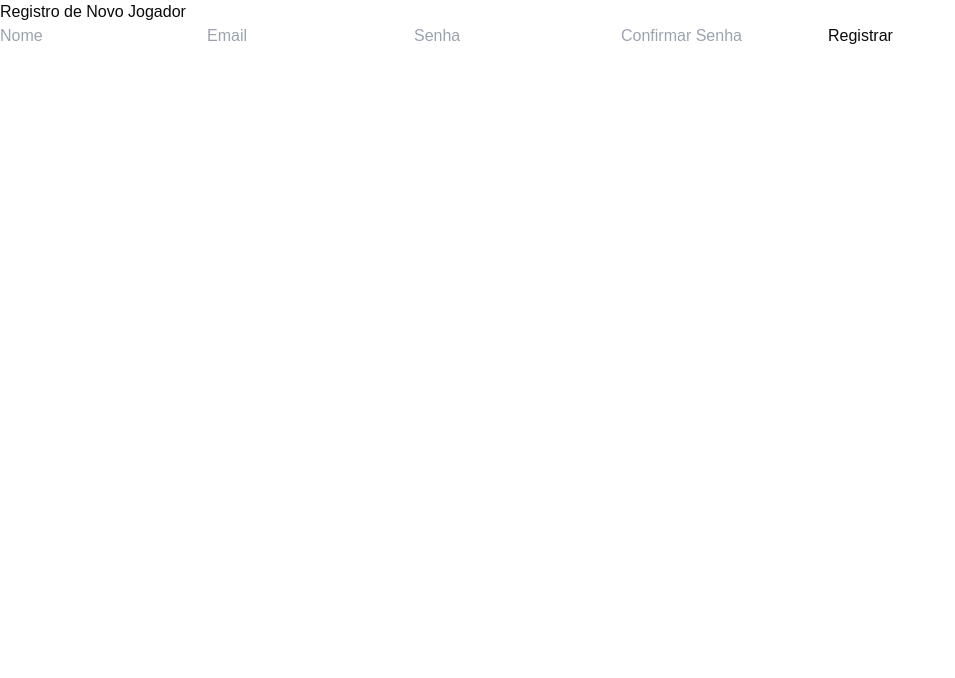
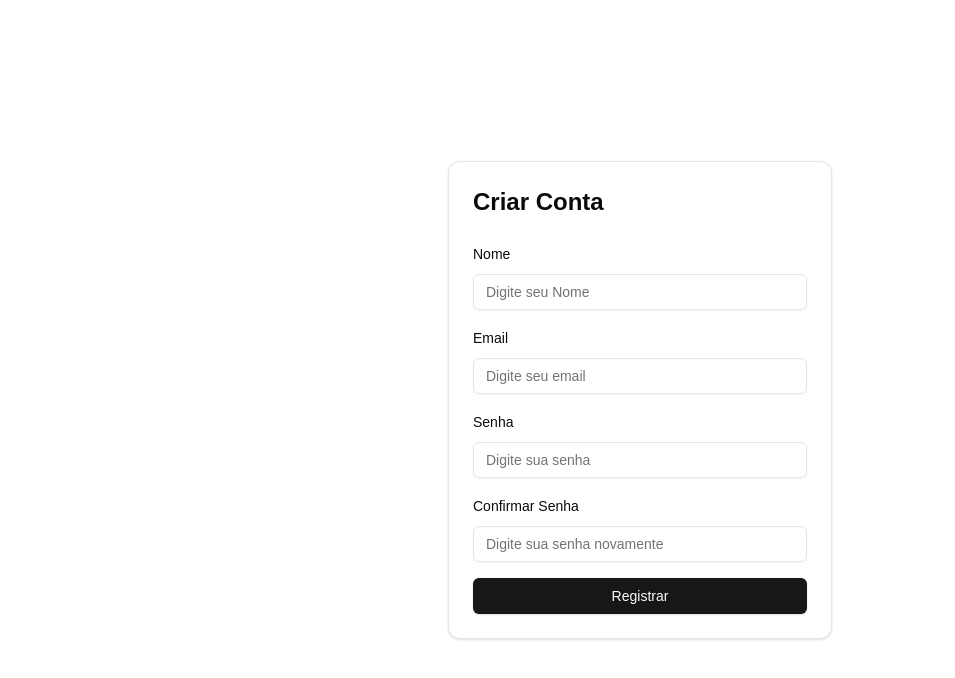
Before and after one commit to giolvani/bet-wallet, a Next.js app: page /auth/register in a window 1280 px wide. Shown: the top 678 px of the page, without its empty margins (0-955 px from the left). Built offline with nearby package versions, Linux system fonts and the light colour scheme.

Commit message:
style register page

```diff
--- a/src/components/pages/Register.tsx
+++ b/src/components/pages/Register.tsx
@@ -2,15 +2,21 @@
 
 import { useState } from 'react';
 import { useRouter } from 'next/navigation';
+import { Card, CardHeader, CardContent } from '@/components/ui/card';
+import { Input } from '@/components/ui/input';
+import { Button } from '@/components/ui/button';
+import { Label } from '@/components/ui/label';
+import { Alert, AlertDescription } from "@/components/ui/alert"
+import { ExclamationTriangleIcon } from "@radix-ui/react-icons"
 import api from '@/services/api';
 
 const RegisterPage = () => {
+    const router = useRouter();
     const [name, setName] = useState('');
     const [email, setEmail] = useState('');
     const [password, setPassword] = useState('');
     const [confirmPassword, setConfirmPassword] = useState('');
     const [errorMessage, setErrorMessage] = useState('');
-    const router = useRouter();
 
     const handleSubmit = async (e: React.FormEvent) => {
         e.preventDefault();
@@ -28,7 +34,7 @@ const RegisterPage = () => {
                 confirmPassword,
             });
 
-            if (response.status === 201) {
+            if (response.status === 200) {
                 router.push('/auth/login');
             }
         } catch (error) {
@@ -38,40 +44,75 @@ const RegisterPage = () => {
     };
 
     return (
-        <div>
-            <h1>Registro de Novo Jogador</h1>
+        <div className="flex justify-center items-center h-screen">
+            <Card className="w-96">
+                <CardHeader>
+                    <h2 className="text-2xl font-bold">Criar Conta</h2>
+                </CardHeader>
+                <CardContent>
+                    {errorMessage && (
+                        <Alert variant="destructive" className="mb-4">
+                            <ExclamationTriangleIcon className="h-4 w-4" />
+                            <AlertDescription className="pt-1">
+                                {errorMessage}
+                            </AlertDescription>
+                        </Alert>
+                    )}
                     <form onSubmit={handleSubmit}>
-                <input
+                        {/* trick to avoid form autofill */}
+                        <input type="email" name="email" autoComplete="off" className="fixed -top-80" />
+                        <input type="password" name="password" autoComplete="off" className="fixed -top-80" />
+
+                        <div className="space-y-4">
+                            <div className="space-y-2">
+                                <Label htmlFor="name">Nome</Label>
+                                <Input
+                                    id="name"
                                     type="text"
-                    placeholder="Nome"
+                                    placeholder="Digite seu Nome"
                                     value={name}
                                     onChange={(e) => setName(e.target.value)}
-                    required
                                 />
-                <input
+                            </div>
+                            <div className="space-y-2">
+                                <Label htmlFor="email">Email</Label>
+                                <Input
+                                    id="email"
                                     type="email"
-                    placeholder="Email"
+                                    placeholder="Digite seu email"
                                     value={email}
                                     onChange={(e) => setEmail(e.target.value)}
-                    required
                                 />
-                <input
+                            </div>
+                            <div className="space-y-2">
+                                <Label htmlFor="password">Senha</Label>
+                                <Input
+                                    id="password"
                                     type="password"
-                    placeholder="Senha"
+                                    placeholder="Digite sua senha"
                                     value={password}
                                     onChange={(e) => setPassword(e.target.value)}
-                    required
                                 />
-                <input
+                            </div>
+                            <div className="space-y-2">
+                                <Label htmlFor="confirmPassword">Confirmar Senha</Label>
+                                <Input
+                                    id="confirmPassword"
                                     type="password"
-                    placeholder="Confirmar Senha"
+                                    placeholder="Digite sua senha novamente"
                                     value={confirmPassword}
                                     onChange={(e) => setConfirmPassword(e.target.value)}
-                    required
                                 />
-                {errorMessage && <p style={{ color: 'red' }}>{errorMessage}</p>}
-                <button type="submit">Registrar</button>
+                            </div>
+
+                            {/* {errorMessage && <p style={{ color: 'red' }}>{errorMessage}</p>} */}
+                            <Button type="submit" className="w-full">
+                                Registrar
+                            </Button>
+                        </div>
                     </form>
+                </CardContent>
+            </Card>
         </div>
     );
 };
```
Lines whose indentation alone changed are shown as unchanged.
